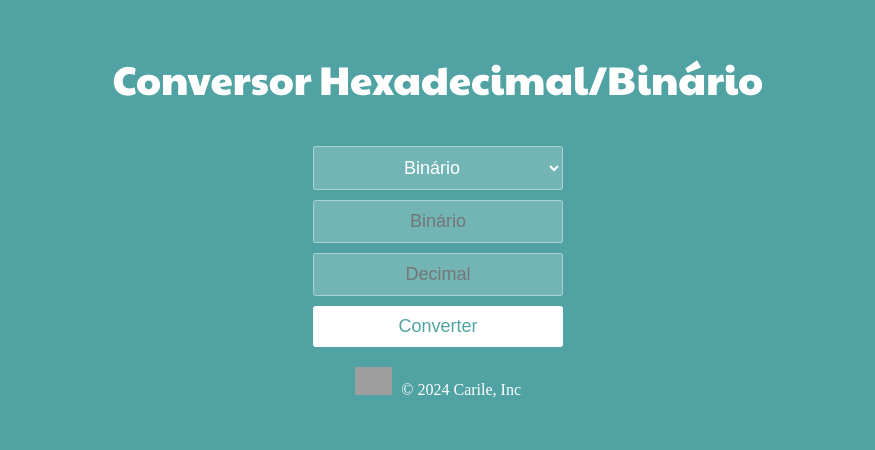
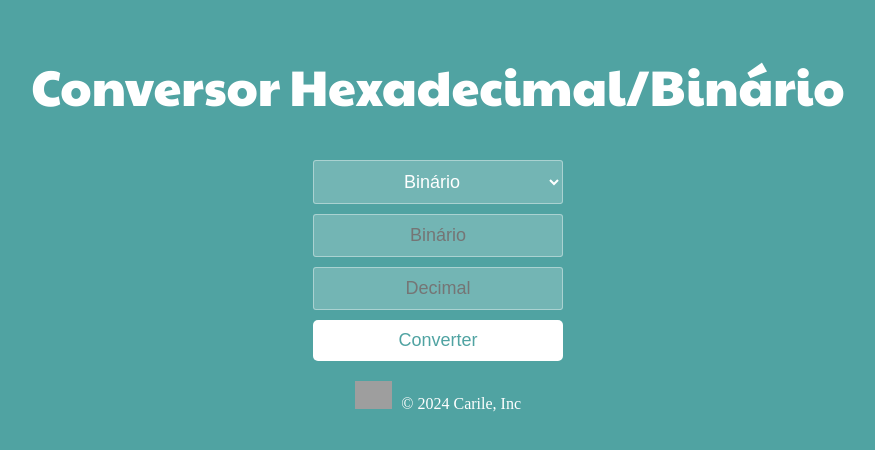
Before and after one commit to carolliie/hexadecimal-converter, a React (Create React App) app: page / in a window 1280 px wide. Shown: the part 138-588 px from the top of the page, without its empty margins (202-1077 px from the left). Built offline with nearby package versions, Linux system fonts and the light colour scheme; grey boxes are pictures that could not be loaded.

Commit message:
css udpate

```diff
--- a/public/styles.css
+++ b/public/styles.css
@@ -20,7 +20,7 @@ body {
 }
 
 .container h1 {
-  font-size: 40px;
+  font-size: 50px;
   font-family: "Paytone One", sans-serif;
   font-weight: 400;
   font-style: normal;
@@ -77,9 +77,14 @@ form button {
   border: 0;
   padding: 10px 15px;
   color: #50a3a2;
-  border-radius: 3px;
+  border-radius: 5px;
   width: 250px;
   font-size: 18px;
+}
+
+form button:hover {
+  background-color: #30605f;
+  color: white;
 }
 
 #svg {
```
